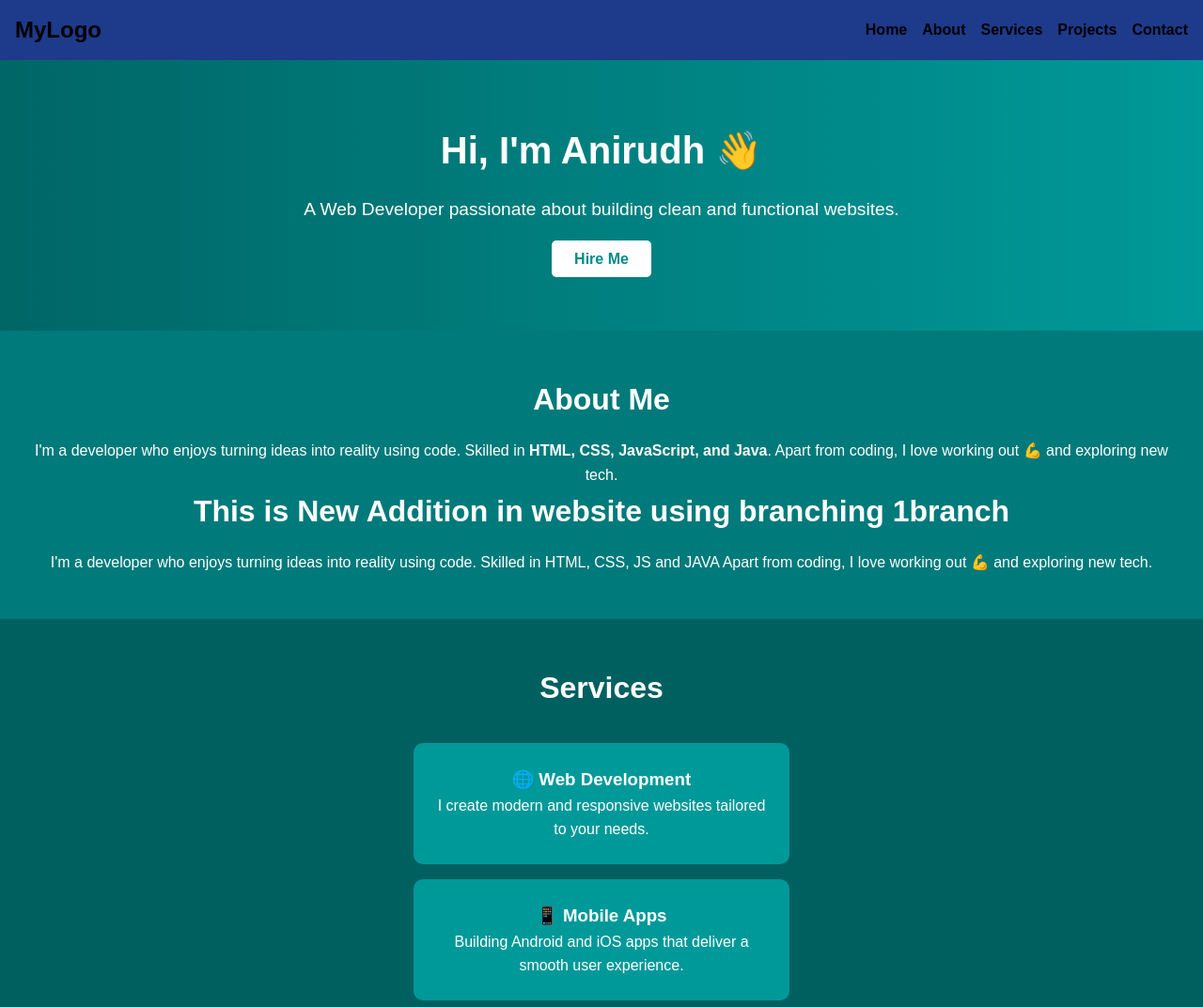
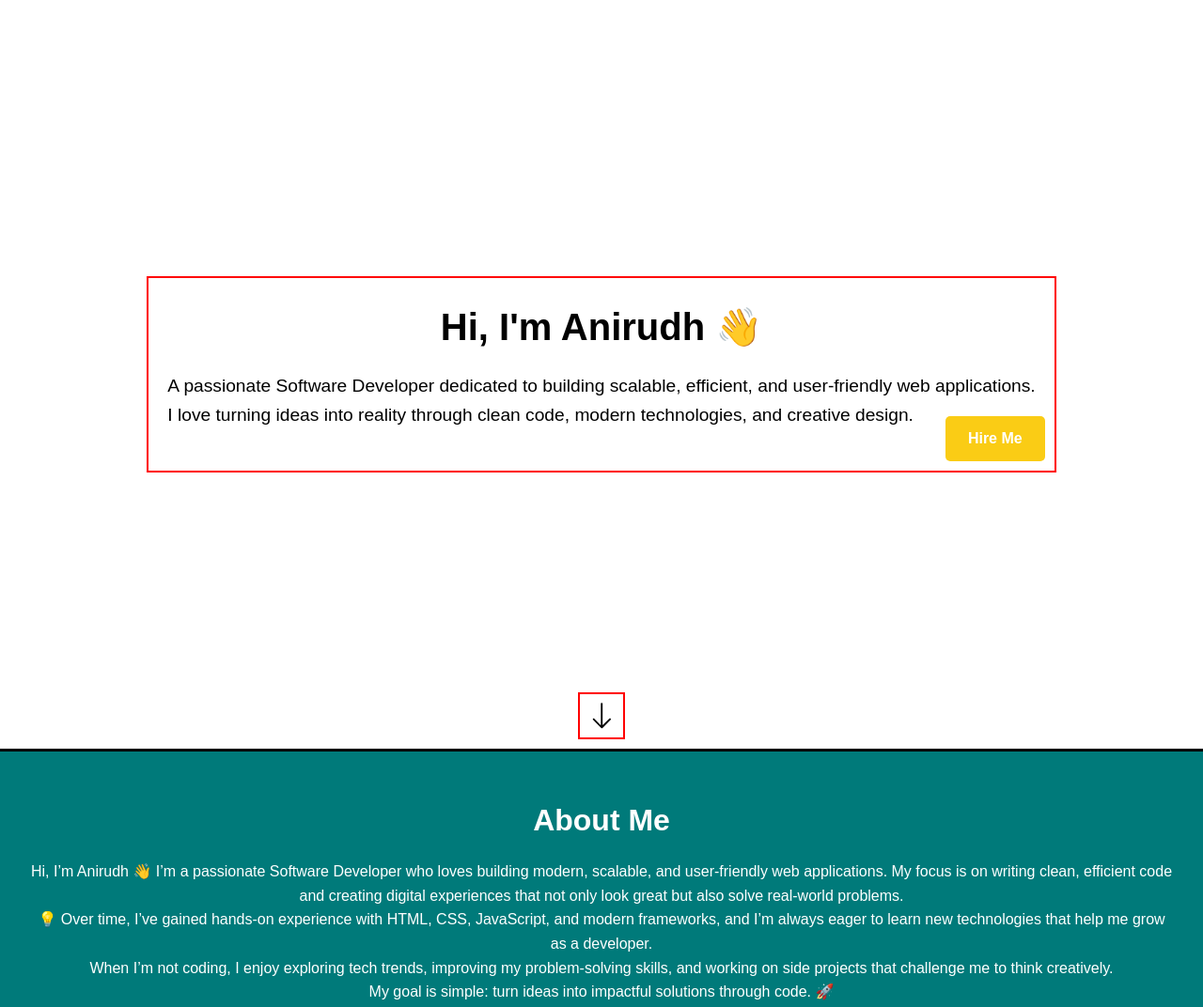
Before and after one commit to anirudhdhiman2202/Portfolio, a plain HTML site: page index.html in a window 1280 px wide. Shown: the top 1072 px of the page at 94% size. Drawn offline with Linux system fonts and the light colour scheme.

Commit message:
A little change towards Website

```diff
--- a/index.html
+++ b/index.html
@@ -8,9 +8,9 @@
 </head>
 <body>
 
-  <!-- Navigation Bar -->
+  <!-- Navigation Bar
   <nav>
-    <h2 class="logo">MyLogo</h2>
+    <h2 class="logo">Portfolio</h2>
     <ul class="menu">
       <li><a href="#home">Home</a></li>
       <li><a href="#about">About</a></li>
@@ -18,29 +18,32 @@
       <li><a href="#projects">Projects</a></li>
       <li><a href="#contact">Contact</a></li>
     </ul>
-  </nav>
+  </nav> -->
 
   <!-- Hero Section -->
   <section id="home" class="hero">
     <div class="hero-content">
       <h1>Hi, I'm Anirudh 👋</h1>
-      <p>A Web Developer passionate about building clean and functional websites.</p>
+      <p>A passionate Software Developer dedicated to building scalable, efficient, and user-friendly web applications.
+      <br>I love turning ideas into reality through clean code, modern technologies, and creative design.</p>
       <a href="#contact" class="btn">Hire Me</a>
     </div>
+    <a href="#about">
+    <img src="/Portfolio/Images/down-arrow-svgrepo-com.svg" alt="Arrow-Img" class="downArrow"></a>
   </section>
 
   <!-- About Section -->
   <section id="about" class="about">
     <h2>About Me</h2>
     <p>
-      I'm a developer who enjoys turning ideas into reality using code.
-      Skilled in <strong>HTML, CSS, JavaScript, and Java</strong>.
-      Apart from coding, I love working out 💪 and exploring new tech.
-    </p>
-    <h2>This is New Addition in website using branching 1branch</h2>
-    <p>
-      I'm a developer who enjoys turning ideas into reality using code.
-      Skilled in HTML, CSS, JS and JAVA Apart from coding, I love working out 💪 and exploring new tech.
+      Hi, I’m Anirudh 👋
+      I’m a passionate Software Developer who loves building modern, scalable, and user-friendly web applications. My focus is on writing clean, efficient code and creating digital experiences that not only look great but also solve real-world problems.
+      <br>
+      💡 Over time, I’ve gained hands-on experience with HTML, CSS, JavaScript, and modern frameworks, and I’m always eager to learn new technologies that help me grow as a developer.
+      <br>
+      When I’m not coding, I enjoy exploring tech trends, improving my problem-solving skills, and working on side projects that challenge me to think creatively.
+      <br>
+      My goal is simple: turn ideas into impactful solutions through code. 🚀
     </p>
   </section>
 
--- a/style.css
+++ b/style.css
@@ -13,8 +13,8 @@
 }
 
 /* Nav Bar */
-nav {
-  background-color: #1E3A8A;
+/* nav {
+  background-color: black;
   display: flex;
   justify-content: space-between;
   align-items: center;
@@ -27,7 +27,7 @@
 nav .logo {
   font-size: 1.5rem;
   font-weight: bold;
-  color: black;
+  color: #fff;
 }
 
 nav ul {
@@ -38,35 +38,52 @@
 
 nav ul li a {
   text-decoration: none;
-  color: black;
+  color: #fff;
   font-weight: bold;
   transition: color 0.3s ease;
 }
 
 nav ul li a:hover {
-  color: darkcyan;
+  color: #FACC15;
+} */
+/* Hero Section */
+.hero {
+  display: flex;
+  justify-content: center;
+  align-items: center;
+  height: 100vh;
+  background: #fff;
+  padding: 4rem 2rem;
+  position: relative;
+  flex-direction: column;
+  border-bottom: 3px black solid;
 }
 
-/* Hero Section */
-.hero {
-  background: linear-gradient(to right, #006666, #009999);
-  text-align: center;
-  padding: 4rem 2rem;
+.hero-content{
+  border: 2px red solid;                  /*-------*/
+  position: relative;
+  padding: 20px;
 }
 
 .hero h1 {
+  text-align: center;
   font-size: 2.5rem;
   margin-bottom: 1rem;
+  color: black;
 }
 
 .hero p {
   font-size: 1.2rem;
   margin-bottom: 1.5rem;
+  color: black;
 }
 
 .hero .btn {
-  background: #fff;
-  color: darkcyan;
+  position: absolute;
+  bottom: 10px;
+  right: 10px;
+  background: #FACC15;
+  color: #fff;
   padding: 0.7rem 1.5rem;
   text-decoration: none;
   font-weight: bold;
@@ -78,9 +95,25 @@
   background: black;
   color: #fff;
 }
+/*Arrow For Scrolling*/
+.downArrow{
+  position: absolute;
+  bottom: 10px;
+  left: 50%;
+  transform: translateX(-50%);
+  height: auto;
+  width: 50px;
+  border: 2px red solid;           /*-----------*/
+}
+
+.downArrow:hover {
+  transform: translateX(-50%) translateY(5px);
+}
+
 
 /* About Section */
 .about {
+  height: 100vh;
   padding: 3rem 2rem;
   background: #007a7a;
   text-align: center;
```
Also changed, not shown: Images/down-arrow-svgrepo-com.svg (added).
